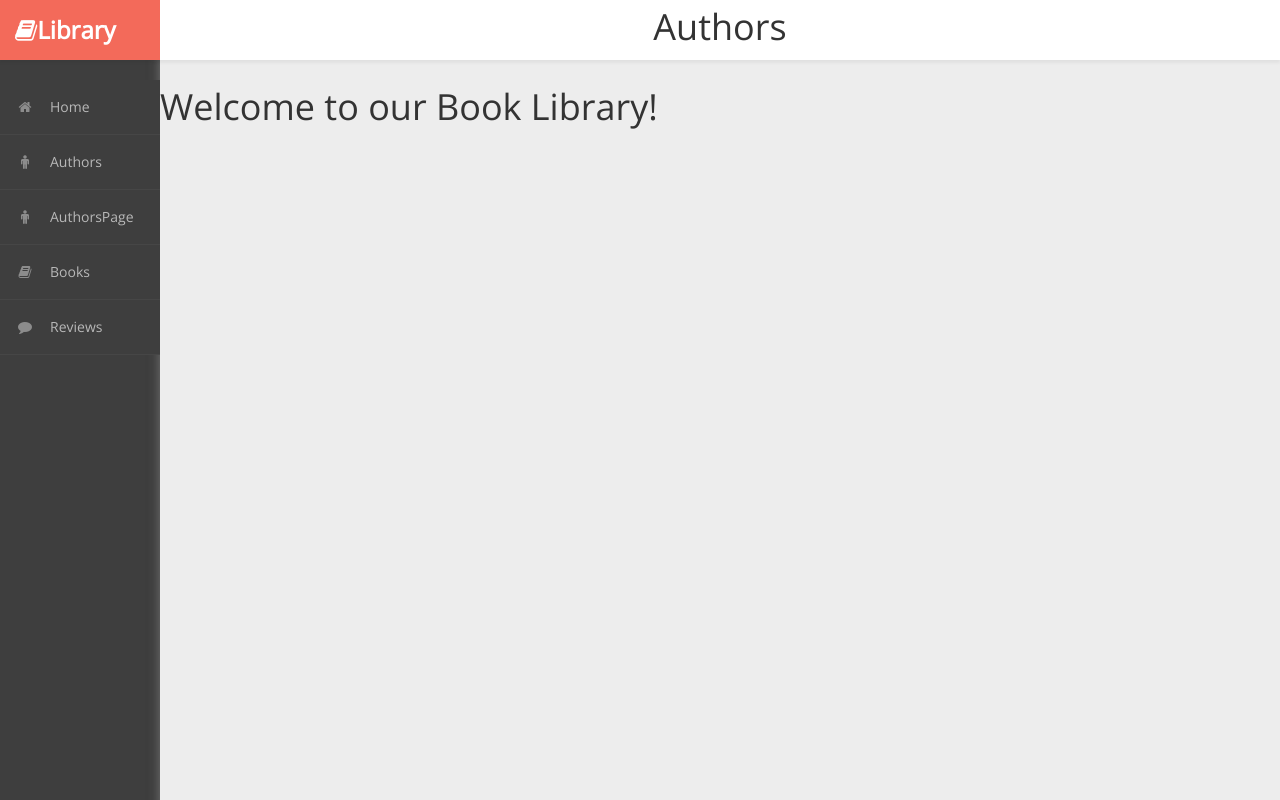
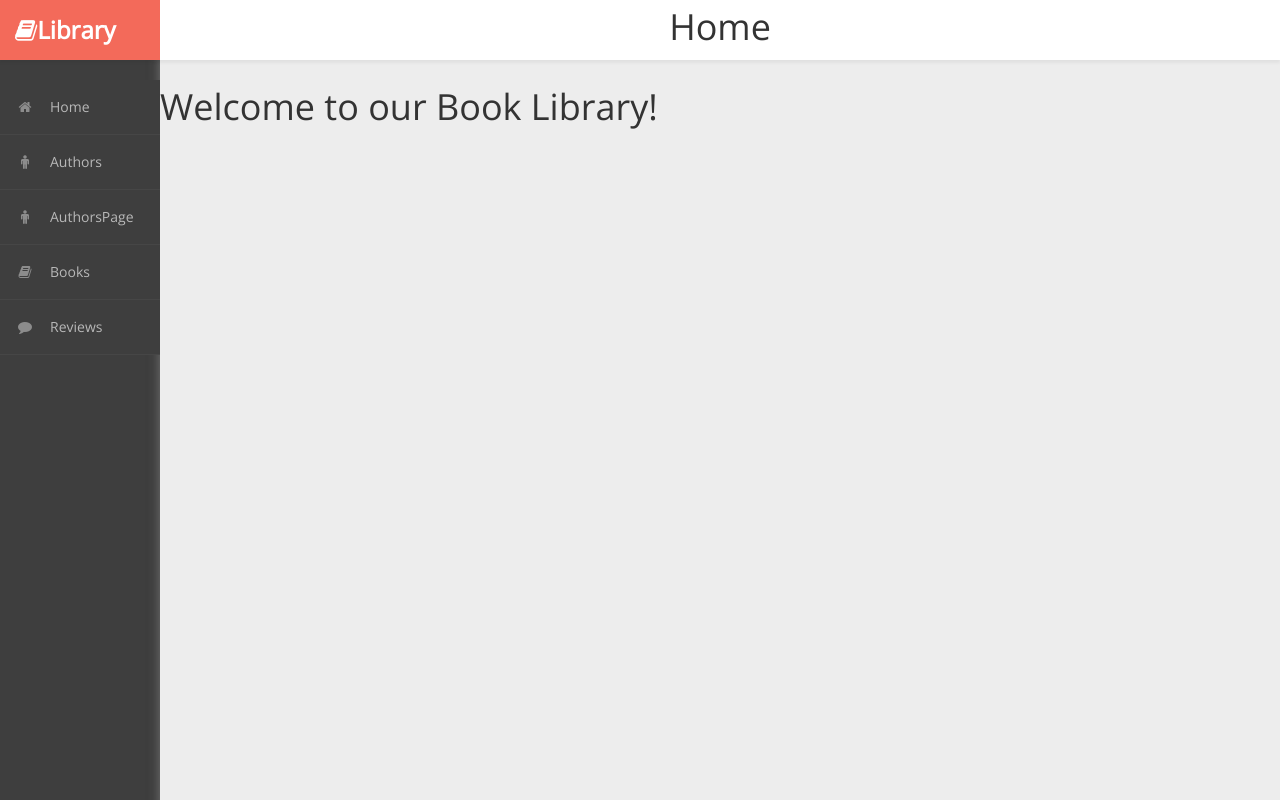
Before and after one commit to Izarx/OnlineBooksCatalog, an Angular app in the folder BookLibrary-cdi/frontend/: page / in a window 1280 px wide. Shown: the top 800 px of the page. Built offline with nearby package versions, Linux system fonts and the light colour scheme.

Commit message:
frontend add dynamic title

```diff
--- a/BookLibrary-cdi/frontend/src/app/app.component.html
+++ b/BookLibrary-cdi/frontend/src/app/app.component.html
@@ -2,32 +2,32 @@
 	<!-- MENU SIDEBAR-->
 	<nav class="navbar navbar-default top-navbar" role="navigation">
 		<div class="navbar-header">
-			<a class="navbar-brand" [routerLink]="['/']" style="width: 160px">
+			<a class="navbar-brand" [routerLink]="['/']" style="width: 160px" (click)="setTitle('Home')">
 				<strong><i class="fa fa-book"></i>Library</strong>
 			</a>
 
 		</div>
-		<h1 class="text-center">Authors</h1>
+		<h1 class="text-center">{{title}}</h1>
 	</nav>
 	<!--/. NAV TOP  -->
 	<nav class="navbar-default navbar-side" role="navigation">
 		<div class="sidebar-collapse">
 			<ul class="nav" id="main-menu">
 				<li [routerLinkActiveOptions]="{exact: true}" routerLinkActive="active">
-					<a [routerLink]="['/']"><i class="fa fa-home"></i>Home</a>
+					<a [routerLink]="['/']" (click)="setTitle('Home')"><i class="fa fa-home"></i>Home</a>
 				</li>
 				<li routerLinkActive="active">
-					<a [routerLink]="['/authors']"><i class="fa fa-male"></i>Authors</a>
+					<a [routerLink]="['/authors']" (click)="setTitle('Authors')"><i class="fa fa-male"></i>Authors</a>
 				</li>
 				<li routerLinkActive="active">
-					<a [routerLink]="['/authorsPage']"><i class="fa fa-male"></i>AuthorsPage</a>
+					<a [routerLink]="['/authorsPage']" (click)="setTitle('Authors Pageable')"><i class="fa fa-male"></i>AuthorsPage</a>
 				</li>
 				<li routerLinkActive="active">
-					<a [routerLink]="['/books']"><i class="fa fa-book"></i>Books</a>
+					<a [routerLink]="['/books']" (click)="setTitle('Books')"><i class="fa fa-book"></i>Books</a>
 				</li>
 
 				<li routerLinkActive="active">
-					<a [routerLink]="['/reviews']"><i class="fa fa-comment"></i>Reviews</a>
+					<a [routerLink]="['/reviews']" (click)="setTitle('Reviews')"><i class="fa fa-comment"></i>Reviews</a>
 				</li>
 			</ul>
 		</div>
--- a/BookLibrary-cdi/frontend/src/app/app.component.ts
+++ b/BookLibrary-cdi/frontend/src/app/app.component.ts
@@ -1,4 +1,4 @@
-import {Component} from '@angular/core';
+import {Component, Input} from '@angular/core';
 
 @Component({
     selector: 'app-root',
@@ -6,6 +6,13 @@ import {Component} from '@angular/core';
     styleUrls: ['./app.component.scss']
 })
 export class AppComponent {
+
+    title: string = 'Home'
+
     constructor() {
     }
+
+    setTitle(title: string) {
+        this.title = title
+    }
 }
--- a/BookLibrary-cdi/frontend/src/app/authors/author.service.ts
+++ b/BookLibrary-cdi/frontend/src/app/authors/author.service.ts
@@ -1,9 +1,8 @@
-import { Injectable } from '@angular/core';
+import {Injectable} from '@angular/core';
 import {HttpClient} from "@angular/common/http";
 import {Author} from "../model/author";
 import {Observable} from "rxjs";
 import {Pageable} from "../model/pagable";
-import {Page} from "../model/page";
 
 const baseUrl = 'http://localhost:8080/api/authors';
 
--- a/BookLibrary-cdi/frontend/src/app/authors/authors.component.ts
+++ b/BookLibrary-cdi/frontend/src/app/authors/authors.component.ts
@@ -1,6 +1,8 @@
 import {Component, OnInit} from '@angular/core';
 import {Author} from "../model/author";
 import {AuthorService} from "./author.service";
+
+const title: string = 'Authors'
 
 @Component({
     selector: 'app-authors',
```
